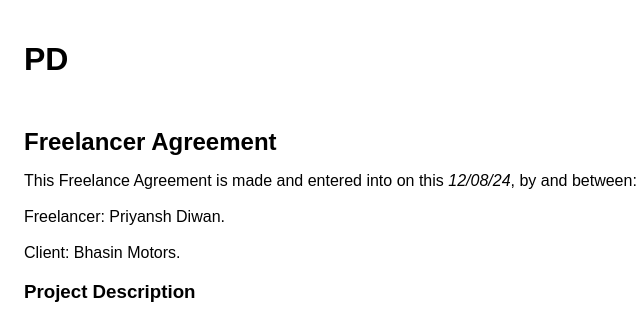
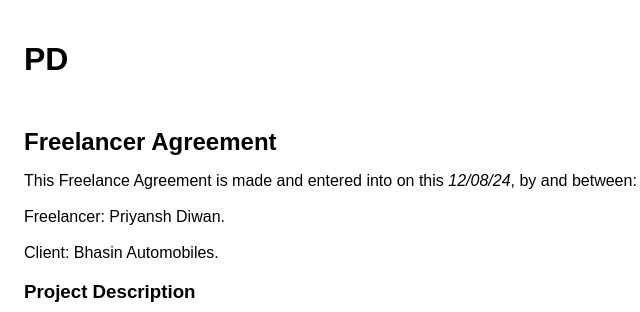
Before and after one commit to Priyanshdiwan/Bhasin.dev, a plain HTML site: page index.html in a window 1280 px wide. Shown: the top 312 px of the page, 16-656 px from the left. Drawn offline with Linux system fonts and the light colour scheme.

Commit message:
Update index.html

```diff
--- a/index.html
+++ b/index.html
@@ -18,7 +18,7 @@
 
 Freelancer: Priyansh Diwan.<br>
 <br>
-Client: Bhasin Motors.</p>
+Client: Bhasin Automobiles.</p>
         <h3>Project Description</h3>
       Development of an eCommerce website for Bhasin Motor, comprising appox. 12,000 articles, utilizing Amazon S3 servers, SSL, security certification, with the domain purchased by the Client.
 
```
